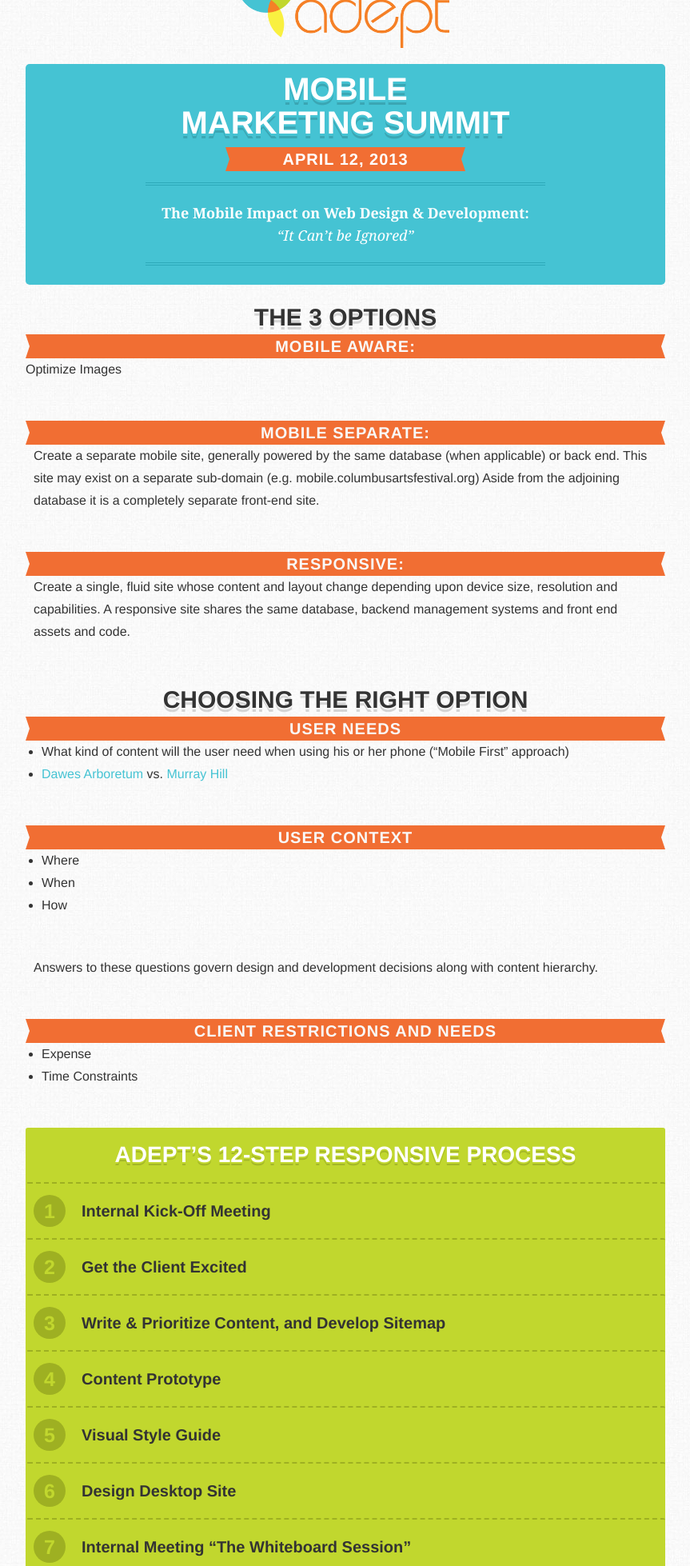
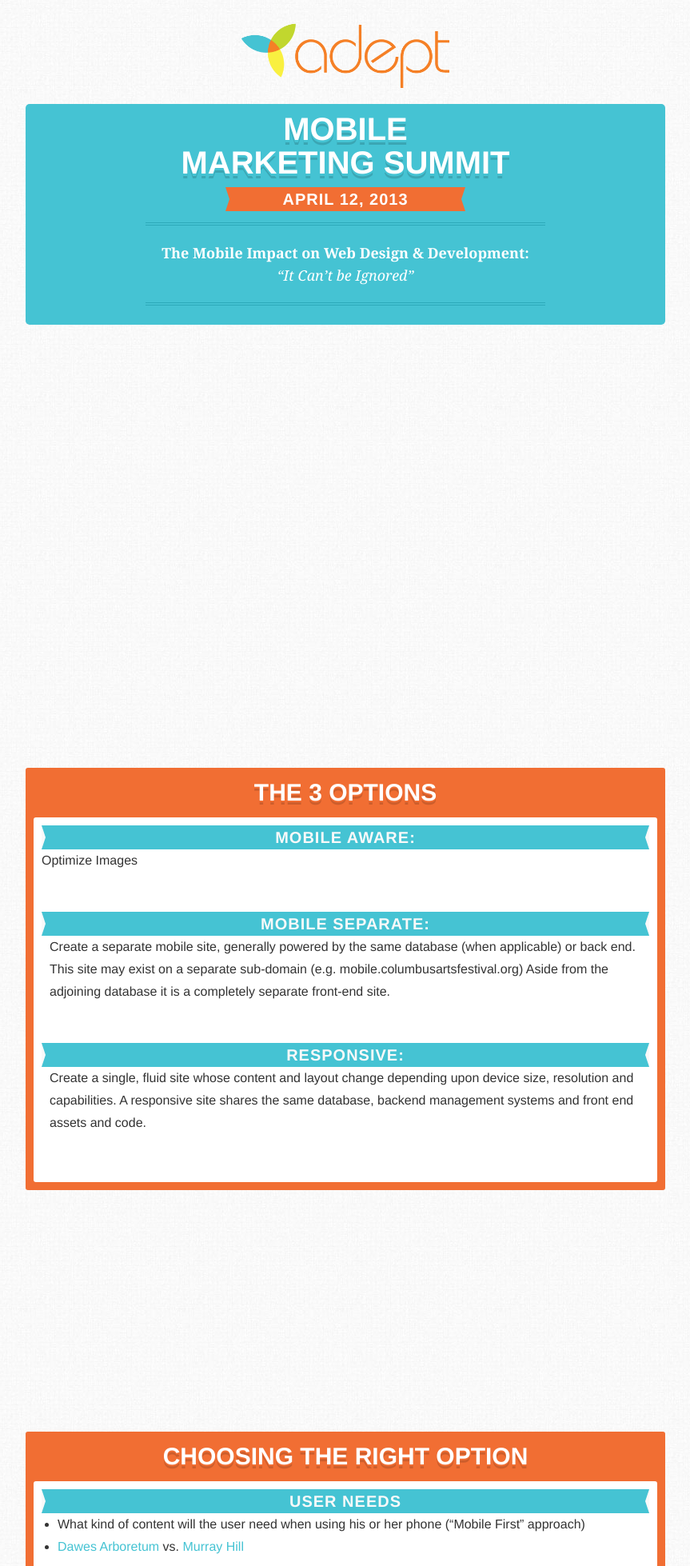
Before and after one commit to AdeptMarketing/mobile_summit, a PHP site: page / in a window 1280 px wide. Shown: the part 50-2008 px from the top of the page at 80% size, without its empty margins (208-1071 px from the left). Run offline with PHP 8.4, Linux system fonts and the light colour scheme; some libraries are stand-ins or nearby versions.

Commit message:
mucho chanhges

```diff
--- a/css/main.css
+++ b/css/main.css
@@ -574,7 +574,7 @@ html {
 @media -sass-debug-info{filename{font-family:file\:\/\/\/Users\/jmoney\/Sites\/adept\/mobile-summit\/html\/css\/main\.less}line{font-family:\0000311}}
 .container {
   margin: auto;
-  padding: 20px;
+  padding: 10px;
   max-width: 800px;
 }
 @media -sass-debug-info{filename{font-family:file\:\/\/\/Users\/jmoney\/Sites\/adept\/mobile-summit\/html\/css\/main\.less}line{font-family:\0000316}}
@@ -583,16 +583,24 @@ html {
   margin: 10px;
   height: 50px;
   width: 50px;
-  background: url(../img/menu-icon.png) #333333;
-  text-indent: -999999px;
+  line-height: 50px;
+  color: #fff;
+  text-align: center;
+  -webkit-border-radius: 3px;
+  -webkit-background-clip: padding-box;
+  -moz-border-radius: 3px;
+  -moz-background-clip: padding;
+  border-radius: 3px;
+  background-clip: padding-box;
+  background: #333333;
 }
-@media -sass-debug-info{filename{font-family:file\:\/\/\/Users\/jmoney\/Sites\/adept\/mobile-summit\/html\/css\/main\.less}line{font-family:\0000327}}
+@media -sass-debug-info{filename{font-family:file\:\/\/\/Users\/jmoney\/Sites\/adept\/mobile-summit\/html\/css\/main\.less}line{font-family:\0000330}}
 .logo {
   margin: 10px;
   float: left;
   height: 50px;
 }
-@media -sass-debug-info{filename{font-family:file\:\/\/\/Users\/jmoney\/Sites\/adept\/mobile-summit\/html\/css\/main\.less}line{font-family:\0000332}}
+@media -sass-debug-info{filename{font-family:file\:\/\/\/Users\/jmoney\/Sites\/adept\/mobile-summit\/html\/css\/main\.less}line{font-family:\0000335}}
 h1 {
   color: #333333;
   line-height: 1;
@@ -638,12 +646,23 @@ h1 b {
   margin-bottom: 0rem;
   display: block;
 }
-@media -sass-debug-info{filename{font-family:file\:\/\/\/Users\/jmoney\/Sites\/adept\/mobile-summit\/html\/css\/main\.less}line{font-family:\0000338}}
+@media -sass-debug-info{filename{font-family:file\:\/\/\/Users\/jmoney\/Sites\/adept\/mobile-summit\/html\/css\/main\.less}line{font-family:\0000341}}
 section {
   margin: 20px 0;
 }
+@media -sass-debug-info{filename{font-family:file\:\/\/\/Users\/jmoney\/Sites\/adept\/mobile-summit\/html\/css\/main\.less}line{font-family:\0000343}}
+section .inner {
+  background: #fff;
+  padding: 10px;
+  -webkit-border-radius: 3px;
+  -webkit-background-clip: padding-box;
+  -moz-border-radius: 3px;
+  -moz-background-clip: padding;
+  border-radius: 3px;
+  background-clip: padding-box;
+}
 /* COVER PAGE */
-@media -sass-debug-info{filename{font-family:file\:\/\/\/Users\/jmoney\/Sites\/adept\/mobile-summit\/html\/css\/main\.less}line{font-family:\0000342}}
+@media -sass-debug-info{filename{font-family:file\:\/\/\/Users\/jmoney\/Sites\/adept\/mobile-summit\/html\/css\/main\.less}line{font-family:\0000351}}
 #cover {
   clear: both;
   background-color: #45c3d3;
@@ -656,7 +675,7 @@ section {
   background-clip: padding-box;
   text-align: center;
 }
-@media -sass-debug-info{filename{font-family:file\:\/\/\/Users\/jmoney\/Sites\/adept\/mobile-summit\/html\/css\/main\.less}line{font-family:\0000348}}
+@media -sass-debug-info{filename{font-family:file\:\/\/\/Users\/jmoney\/Sites\/adept\/mobile-summit\/html\/css\/main\.less}line{font-family:\0000357}}
 #cover h1 {
   color: #ffffff;
   line-height: 1;
@@ -700,7 +719,7 @@ section {
   margin-bottom: 0rem;
   display: block;
 }
-@media -sass-debug-info{filename{font-family:file\:\/\/\/Users\/jmoney\/Sites\/adept\/mobile-summit\/html\/css\/main\.less}line{font-family:\0000351}}
+@media -sass-debug-info{filename{font-family:file\:\/\/\/Users\/jmoney\/Sites\/adept\/mobile-summit\/html\/css\/main\.less}line{font-family:\0000360}}
 #cover h2 {
   color: #fff;
   text-align: center;
@@ -746,7 +765,7 @@ section {
   border-top: solid 15px transparent;
   border-bottom: solid 15px transparent;
 }
-@media -sass-debug-info{filename{font-family:file\:\/\/\/Users\/jmoney\/Sites\/adept\/mobile-summit\/html\/css\/main\.less}line{font-family:\0000356}}
+@media -sass-debug-info{filename{font-family:file\:\/\/\/Users\/jmoney\/Sites\/adept\/mobile-summit\/html\/css\/main\.less}line{font-family:\0000365}}
 #cover h3 {
   font-family: 'kulturista-web', Georgia, Times, 'Times New Roman', serif;
   font-weight: 300;
@@ -768,7 +787,67 @@ section {
   margin-left: auto;
   margin-right: auto;
 }
-@media -sass-debug-info{filename{font-family:file\:\/\/\/Users\/jmoney\/Sites\/adept\/mobile-summit\/html\/css\/main\.less}line{font-family:\0000375}}
+@media -sass-debug-info{filename{font-family:file\:\/\/\/Users\/jmoney\/Sites\/adept\/mobile-summit\/html\/css\/main\.less}line{font-family:\0000379}}
+#section1,
+#section2 {
+  background-color: #f16e33;
+  padding: 10px;
+  -webkit-border-radius: 3px;
+  -webkit-background-clip: padding-box;
+  -moz-border-radius: 3px;
+  -moz-background-clip: padding;
+  border-radius: 3px;
+  background-clip: padding-box;
+}
+@media -sass-debug-info{filename{font-family:file\:\/\/\/Users\/jmoney\/Sites\/adept\/mobile-summit\/html\/css\/main\.less}line{font-family:\0000384}}
+#section1 h1,
+#section2 h1 {
+  color: #ffffff;
+  line-height: 1;
+  text-shadow: 0 1.9500000000000002px 0 #f16e33, 0 4.5px 0 rgba(2, 2, 2, 0.15);
+  font-family: 'proxima-nova', 'open-sans', 'Helvetica Neue', Helvetica, Arial, sans-serif;
+  font-weight: 800;
+  text-transform: uppercase;
+  font-size: 30px;
+  font-size: 3rem;
+  line-height: 41.99999999999999px;
+  line-height: 4.199999999999999rem;
+  margin-top: 0px;
+  margin-top: 0rem;
+  margin-bottom: 0px;
+  margin-bottom: 0rem;
+  display: block;
+  margin-bottom: 10px;
+}
+@media -sass-debug-info{filename{font-family:file\:\/\/\/Users\/jmoney\/Sites\/adept\/mobile-summit\/html\/css\/mixins\.less}line{font-family:\0000363}}
+#section1 h1 i,
+#section2 h1 i {
+  text-transform: none;
+  font-weight: 100;
+  font-style: normal;
+  font-family: 'kulturista-web', Georgia, Times, 'Times New Roman', serif;
+  font-size: 3;
+  display: block;
+  margin-bottom: .25em;
+  text-shadow: none;
+}
+@media -sass-debug-info{filename{font-family:file\:\/\/\/Users\/jmoney\/Sites\/adept\/mobile-summit\/html\/css\/mixins\.less}line{font-family:\0000373}}
+#section1 h1 b,
+#section2 h1 b {
+  font-family: 'proxima-nova', 'open-sans', 'Helvetica Neue', Helvetica, Arial, sans-serif;
+  font-weight: 800;
+  text-transform: uppercase;
+  font-size: 600px;
+  font-size: 60rem;
+  line-height: 602px;
+  line-height: 60.199999999999996rem;
+  margin-top: 0px;
+  margin-top: 0rem;
+  margin-bottom: 0px;
+  margin-bottom: 0rem;
+  display: block;
+}
+@media -sass-debug-info{filename{font-family:file\:\/\/\/Users\/jmoney\/Sites\/adept\/mobile-summit\/html\/css\/main\.less}line{font-family:\0000388}}
 #section1 h2,
 #section2 h2 {
   color: #fff;
@@ -778,7 +857,7 @@ section {
   letter-spacing: 1px;
   margin: auto;
   color: #f9f9f9;
-  background: #f16e33;
+  background: #45c3d3;
   line-height: 1em;
   line-height: 30px;
   position: relative;
@@ -815,13 +894,14 @@ section {
   border-top: solid 15px transparent;
   border-bottom: solid 15px transparent;
 }
-@media -sass-debug-info{filename{font-family:file\:\/\/\/Users\/jmoney\/Sites\/adept\/mobile-summit\/html\/css\/main\.less}line{font-family:\0000378}}
+@media -sass-debug-info{filename{font-family:file\:\/\/\/Users\/jmoney\/Sites\/adept\/mobile-summit\/html\/css\/main\.less}line{font-family:\0000391}}
 #section1 p,
 #section2 p {
   padding: 0 1rem;
 }
-@media -sass-debug-info{filename{font-family:file\:\/\/\/Users\/jmoney\/Sites\/adept\/mobile-summit\/html\/css\/main\.less}line{font-family:\0000382}}
+@media -sass-debug-info{filename{font-family:file\:\/\/\/Users\/jmoney\/Sites\/adept\/mobile-summit\/html\/css\/main\.less}line{font-family:\0000395}}
 #section3 {
+  padding: 10px;
   background-color: #c1d72e;
   -webkit-border-radius: 3px;
   -webkit-background-clip: padding-box;
@@ -829,9 +909,8 @@ section {
   -moz-background-clip: padding;
   border-radius: 3px;
   background-clip: padding-box;
-  padding: 20px 0 0 0;
 }
-@media -sass-debug-info{filename{font-family:file\:\/\/\/Users\/jmoney\/Sites\/adept\/mobile-summit\/html\/css\/main\.less}line{font-family:\0000386}}
+@media -sass-debug-info{filename{font-family:file\:\/\/\/Users\/jmoney\/Sites\/adept\/mobile-summit\/html\/css\/main\.less}line{font-family:\0000399}}
 #section3 h1 {
   color: #ffffff;
   line-height: 1;
@@ -848,7 +927,7 @@ section {
   margin-bottom: 0px;
   margin-bottom: 0rem;
   display: block;
-  margin-bottom: 20px;
+  margin-bottom: 10px;
 }
 @media -sass-debug-info{filename{font-family:file\:\/\/\/Users\/jmoney\/Sites\/adept\/mobile-summit\/html\/css\/mixins\.less}line{font-family:\0000363}}
 #section3 h1 i {
@@ -876,12 +955,16 @@ section {
   margin-bottom: 0rem;
   display: block;
 }
-@media -sass-debug-info{filename{font-family:file\:\/\/\/Users\/jmoney\/Sites\/adept\/mobile-summit\/html\/css\/main\.less}line{font-family:\0000390}}
+@media -sass-debug-info{filename{font-family:file\:\/\/\/Users\/jmoney\/Sites\/adept\/mobile-summit\/html\/css\/main\.less}line{font-family:\00003103}}
+#section3 .inner {
+  padding: 0;
+}
+@media -sass-debug-info{filename{font-family:file\:\/\/\/Users\/jmoney\/Sites\/adept\/mobile-summit\/html\/css\/main\.less}line{font-family:\00003106}}
 #section3 ol {
   counter-reset: li;
   margin: 0;
 }
-@media -sass-debug-info{filename{font-family:file\:\/\/\/Users\/jmoney\/Sites\/adept\/mobile-summit\/html\/css\/main\.less}line{font-family:\0000393}}
+@media -sass-debug-info{filename{font-family:file\:\/\/\/Users\/jmoney\/Sites\/adept\/mobile-summit\/html\/css\/main\.less}line{font-family:\00003109}}
 #section3 ol li {
   -webkit-border-radius: 3px;
   -webkit-background-clip: padding-box;
@@ -895,7 +978,7 @@ section {
   border-top: dashed 2px #9eb022;
   margin: 0;
 }
-@media -sass-debug-info{filename{font-family:file\:\/\/\/Users\/jmoney\/Sites\/adept\/mobile-summit\/html\/css\/main\.less}line{font-family:\00003100}}
+@media -sass-debug-info{filename{font-family:file\:\/\/\/Users\/jmoney\/Sites\/adept\/mobile-summit\/html\/css\/main\.less}line{font-family:\00003116}}
 #section3 ol li:before {
   content: counter(li);
   counter-increment: li;
@@ -918,7 +1001,11 @@ section {
   font-weight: 800;
   font-size: 25px;
 }
-@media -sass-debug-info{filename{font-family:file\:\/\/\/Users\/jmoney\/Sites\/adept\/mobile-summit\/html\/css\/main\.less}line{font-family:\00003112}}
+@media -sass-debug-info{filename{font-family:file\:\/\/\/Users\/jmoney\/Sites\/adept\/mobile-summit\/html\/css\/main\.less}line{font-family:\00003127}}
+#section3 ol li:first-child {
+  border: none;
+}
+@media -sass-debug-info{filename{font-family:file\:\/\/\/Users\/jmoney\/Sites\/adept\/mobile-summit\/html\/css\/main\.less}line{font-family:\00003131}}
 #section3 ol h4 {
   font-weight: 700;
   font-size: 20px;
@@ -930,7 +1017,7 @@ section {
   margin-bottom: 0px;
   margin-bottom: 0rem;
 }
-@media -sass-debug-info{filename{font-family:file\:\/\/\/Users\/jmoney\/Sites\/adept\/mobile-summit\/html\/css\/main\.less}line{font-family:\00003116}}
+@media -sass-debug-info{filename{font-family:file\:\/\/\/Users\/jmoney\/Sites\/adept\/mobile-summit\/html\/css\/main\.less}line{font-family:\00003135}}
 #section3 ol p {
   margin: 0;
   font-size: .9em;
@@ -938,18 +1025,18 @@ section {
   margin-bottom: 10px;
 }
 @media screen and (min-width: 40em) {
-  @media -sass-debug-info{filename{font-family:file\:\/\/\/Users\/jmoney\/Sites\/adept\/mobile-summit\/html\/css\/main\.less}line{font-family:\00003131}}
+  @media -sass-debug-info{filename{font-family:file\:\/\/\/Users\/jmoney\/Sites\/adept\/mobile-summit\/html\/css\/main\.less}line{font-family:\00003150}}
   .js #nav {
     position: relative;
     max-height: none;
   }
-  @media -sass-debug-info{filename{font-family:file\:\/\/\/Users\/jmoney\/Sites\/adept\/mobile-summit\/html\/css\/main\.less}line{font-family:\00003135}}
+  @media -sass-debug-info{filename{font-family:file\:\/\/\/Users\/jmoney\/Sites\/adept\/mobile-summit\/html\/css\/main\.less}line{font-family:\00003154}}
   #nav-toggle {
     display: none;
   }
-  @media -sass-debug-info{filename{font-family:file\:\/\/\/Users\/jmoney\/Sites\/adept\/mobile-summit\/html\/css\/main\.less}line{font-family:\00003138}}
+  @media -sass-debug-info{filename{font-family:file\:\/\/\/Users\/jmoney\/Sites\/adept\/mobile-summit\/html\/css\/main\.less}line{font-family:\00003157}}
   #nav {
-    position: absolute !important;
+    position: fixed !important;
     top: 0;
     left: 0;
     width: 100%;
@@ -958,7 +1045,7 @@ section {
     background: #333333;
     z-index: 99999999;
   }
-  @media -sass-debug-info{filename{font-family:file\:\/\/\/Users\/jmoney\/Sites\/adept\/mobile-summit\/html\/css\/main\.less}line{font-family:\00003148}}
+  @media -sass-debug-info{filename{font-family:file\:\/\/\/Users\/jmoney\/Sites\/adept\/mobile-summit\/html\/css\/main\.less}line{font-family:\00003167}}
   #nav ul li {
     display: inline;
     list-style: none;
@@ -966,30 +1053,31 @@ section {
     padding: 0;
     border: none;
   }
-  @media -sass-debug-info{filename{font-family:file\:\/\/\/Users\/jmoney\/Sites\/adept\/mobile-summit\/html\/css\/main\.less}line{font-family:\00003154}}
+  @media -sass-debug-info{filename{font-family:file\:\/\/\/Users\/jmoney\/Sites\/adept\/mobile-summit\/html\/css\/main\.less}line{font-family:\00003173}}
   #nav ul li:before {
     content: " | ";
     color: #555;
   }
-  @media -sass-debug-info{filename{font-family:file\:\/\/\/Users\/jmoney\/Sites\/adept\/mobile-summit\/html\/css\/main\.less}line{font-family:\00003158}}
+  @media -sass-debug-info{filename{font-family:file\:\/\/\/Users\/jmoney\/Sites\/adept\/mobile-summit\/html\/css\/main\.less}line{font-family:\00003177}}
   #nav ul li:first-child:before {
     content: "";
   }
-  @media -sass-debug-info{filename{font-family:file\:\/\/\/Users\/jmoney\/Sites\/adept\/mobile-summit\/html\/css\/main\.less}line{font-family:\00003161}}
+  @media -sass-debug-info{filename{font-family:file\:\/\/\/Users\/jmoney\/Sites\/adept\/mobile-summit\/html\/css\/main\.less}line{font-family:\00003180}}
   #nav ul li a {
     display: inline-block;
     color: #fff;
     padding: 10px;
   }
-  @media -sass-debug-info{filename{font-family:file\:\/\/\/Users\/jmoney\/Sites\/adept\/mobile-summit\/html\/css\/main\.less}line{font-family:\00003169}}
+  @media -sass-debug-info{filename{font-family:file\:\/\/\/Users\/jmoney\/Sites\/adept\/mobile-summit\/html\/css\/main\.less}line{font-family:\00003188}}
   .logo {
-    margin: 10px auto 0;
+    margin: 60px auto 0;
     float: none;
     display: block;
     height: 100px;
   }
-  @media -sass-debug-info{filename{font-family:file\:\/\/\/Users\/jmoney\/Sites\/adept\/mobile-summit\/html\/css\/main\.less}line{font-family:\00003175}}
+  @media -sass-debug-info{filename{font-family:file\:\/\/\/Users\/jmoney\/Sites\/adept\/mobile-summit\/html\/css\/main\.less}line{font-family:\00003194}}
   .container {
     padding-top: 0;
+    min-height: 100%;
   }
 }
--- a/css/main.less
+++ b/css/main.less
@@ -10,7 +10,7 @@ html {
 }
 .container {
 	margin:auto;
-	padding:20px;
+	padding:10px;
 	max-width:800px;
 }
 #nav-toggle {
@@ -18,8 +18,11 @@ html {
 	margin:10px;
 	height:50px;
 	width:50px;
-	background:url(../img/menu-icon.png) @black;
-	text-indent: -999999px;
+	line-height:50px;
+	color:#fff;
+	.center;
+	.border-radius(3px);
+	background:@black;
 }
 #nav {
 
@@ -37,6 +40,12 @@ h1 {
 
 section {
 	margin:20px 0;
+	.inner {
+		background:#fff;
+		padding:10px;
+		.border-radius(3px);
+	}
+
 }
 /* COVER PAGE */
 #cover {
@@ -69,23 +78,30 @@ section {
 }
 #section1,
 #section2 {
+	.block.orange;
+	padding:10px;
+	.border-radius(3px);
 	h1 {
-
+		.headline(@orange, #fff, 3);
+		margin-bottom:10px;
 	}
 	h2 {
-		.ribbon(@orange, #f9f9f9, #f9f9f9);
+		.ribbon(@teal, #f9f9f9, #f9f9f9);
 	}
 	p {
 		padding:0 1rem;
 	}
 }
 #section3 {
+	padding:10px;
 	.block.green;
 	.border-radius(3px);
-	padding:20px 0 0 0;
 	h1 {
 		.headline(@green, #fff, 2.8);
-		margin-bottom:20px;
+		margin-bottom:10px;
+	}
+	.inner {
+		padding:0;
 	}
 	ol {
 		counter-reset:li;
@@ -107,6 +123,9 @@ section {
 				.circle(darken(@green, 10%),@green, 40px);
 				.heavy;
 				font-size:25px;
+			}
+			&:first-child {
+				border:none;
 			}
 		}
 		h4 {
@@ -136,7 +155,7 @@ section {
 		display: none;
 	}
 	#nav {
-		position:absolute !important;
+		position:fixed !important;
 		top:0;
 		left:0;
 		width:100%;
@@ -167,12 +186,14 @@ section {
 		}
 	}
 	.logo {
-		margin:10px auto 0;
+		margin:60px auto 0;
 		float:none;
 		display:block;
 		height:100px;
 	}
 	.container {
 		padding-top:0;
+		min-height:100%;
+
 	}
 }
--- a/index.php
+++ b/index.php
@@ -9,17 +9,18 @@
 <body>
 	<nav role="navigation" id="nav">
       	<ul>
-			<li><a href="">Welcome</a></li>
-			<li><a href="">The 3 Options</a></li>
-			<li><a href="">Choosing The Right Option</a></li>
-			<li><a href="">Adept&rsquo;s 12-Step Responsive Process</a></li>
-			<li><a href="">Taking Advantage of Mobile.</a></li>
-			<li><a href="">The Future of Mobile</a></li>
+			<li><a href="#cover">Welcome</a></li>
+			<li><a href="#section1">The 3 Options</a></li>
+			<li><a href="#section2">Choosing The Right Option</a></li>
+			<li><a href="#section3">Adept&rsquo;s 12-Step Responsive Process</a></li>
+			<li><a href="#section4">Taking Advantage of Mobile.</a></li>
+			<li><a href="#section5">The Future of Mobile</a></li>
 		</ul>
 	</nav>
 	<img src="img/logo.png" alt="Adept Marketing" class="logo">
+	<div class="container">
 
-	<div class="container">
+	<a name="cover"></a>
 	<section id="cover">
 		<h1>Mobile <br>Marketing Summit</h1>
 		<h2>April 12, 2013</h2>
@@ -28,23 +29,31 @@
 			<i>&ldquo;It Can&rsquo;t be Ignored&rdquo;</i>
 		</h3>
 	</section>
+	</div><!-- .container -->
+	<div class="container">
 
+	<a name="section1"></a>
 	<section id="section1">
 		<h1>The 3 Options</h1>
+		<div class="inner">
 		<h2>Mobile Aware:</h2>
 		<!-- <p>Optimize images, add/configure any necessary header meta tags to ensure that site appears acceptably on mobile devices, minify and concatenate CSS and Javascript files (where possible), ensure semantic, valid CSS & HTML.</p> -->
 			<ul>
 				Optimize Images
-
 			</ul>
 			<h2>Mobile Separate:</h2>
 			<p>Create a separate mobile site, generally powered by the same database (when applicable) or back end.  This site may exist on a separate sub-domain (e.g. mobile.columbusartsfestival.org) Aside from the adjoining database it is a completely separate front-end site.  </p>
 			<h2>Responsive:</h2>
 			<p>Create a single, fluid site whose content and layout change depending upon device size, resolution and capabilities.  A responsive site shares the same database, backend management systems and front end assets and code. </p>
+		</div>
 	</section><!-- #section1 -->
+	</div><!-- .container -->
+	<div class="container">
 
+	<a name="section2"></a>
 	<section id="section2">
 		<h1>Choosing the right option</h1>
+		<div class="inner">
 		<h2>User needs </h2>
 		<ul>
 			<li>What kind of content will the user need when using his or her phone (&#8220;Mobile First&#8221; approach)</li>
@@ -58,15 +67,20 @@
 			<li>How</li>
 		</ul>
 		<p>Answers to these questions govern design and development decisions along with content hierarchy.</p>
-		<h2>Client Restrictions and Needs</h2>
+		<h2>Client Restrictions & Needs</h2>
 		<ul>
 			<li>Expense</li>
 			<li>Time Constraints</li>
 		</ul>
+		</div>
 	</section><!-- #section2 -->
+	</div><!-- .container -->
+	<div class="container">
 
+	<a name="section3"></a>
 	<section id="section3">
 		<h1>Adept&rsquo;s 12-Step Responsive Process</h1>
+		<div class="inner">
 		<ol>
 			<li>
 				<h4>Internal Kick-Off Meeting</h4>
@@ -105,12 +119,19 @@
 				<h4>Launch</h4>
 			</li>
 		</ol>
+		</div>
 	</section><!-- #section3 -->
+	</div><!-- .container -->
+	<div class="container">
 
+	<a name="section4"></a>
 	<section id="section4">
 		<h1>Mobile Advantages</h1>
 	</section>
+	</div><!-- .container -->
+	<div class="container">
 
+	<a name="section5"></a>
 	<section id="section5">
 		<h1>The Future of Mobile</h1>
 		<ul>
@@ -127,6 +148,6 @@
 
 	<script src="//ajax.googleapis.com/ajax/libs/jquery/1.9.0/jquery.min.js"></script>
 	<script>window.jQuery || document.write('<script src="js/vendor/jquery-1.9.0.min.js"><\/script>')</script>
-	<script src="js/plugins-ck.js" type="text/javascript" charset="utf-8"></script>
+	<script src="js/plugins.js" type="text/javascript" charset="utf-8"></script>
 	<script src="js/main-ck.js" type="text/javascript" charset="utf-8"></script>
 </body>
--- a/js/main-ck.js
+++ b/js/main-ck.js
@@ -1 +1 @@
-$(document).ready(function(){var e=responsiveNav("#nav");$("#cover .fittext").fitText(1.5)});
+$(document).ready(function(){var e=responsiveNav("#nav");$("#cover .fittext").fitText(1.5);$("a[href*=#]").slideto({speed:800})});
--- a/js/main.js
+++ b/js/main.js
@@ -2,4 +2,7 @@ $(document).ready(function(){
 	var navigation = responsiveNav("#nav");
 
 	$('#cover .fittext').fitText(1.5);
+
+	$('a[href*=#]').slideto({speed  : 800});
+
 });
```
Also changed, not shown: js/plugins.js (+52 -0 lines), js/plugins-ck.js. Lines whose indentation alone changed are shown as unchanged.
